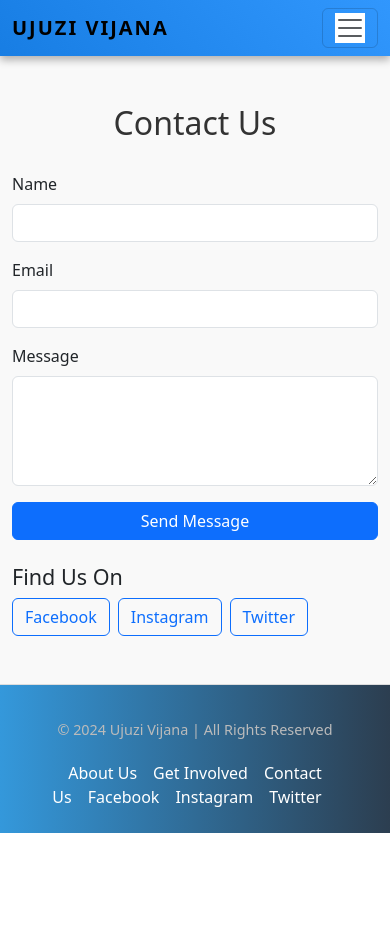
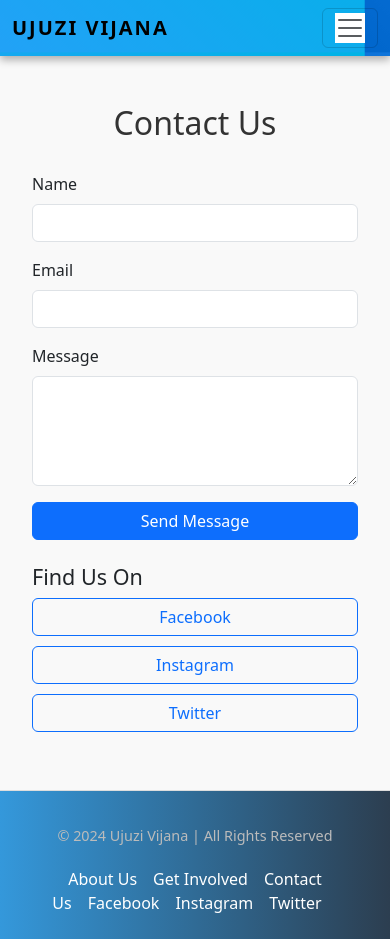
Before and after one commit to kipngenohaaron/Ujuzi-Vijana-, a React (Create React App) app: page /contact in a window 390 px wide. Before the commit the page ends 844 px from the top, so only its background shows below. Built offline with nearby package versions, Linux system fonts and the light colour scheme.

Commit message:
animation and transformation modified

```diff
--- a/src/styles.css
+++ b/src/styles.css
@@ -284,37 +284,144 @@ footer p {
     margin-top: 10px;
   }
 }
-/* Contact Section Styling */
+/* Enhanced Contact Section Styling */
 .contact {
   background: #f9f9f9;
-  padding: 50px 0;
+  padding: 80px 0;  /* Extra padding for a spacious look */
+  position: relative;
+  overflow: hidden;
 }
 
+/* Add a subtle background animation or gradient */
+.contact::before {
+  content: '';
+  position: absolute;
+  top: 0;
+  left: 0;
+  width: 100%;
+  height: 100%;
+  background: linear-gradient(45deg, rgba(52, 152, 219, 0.1), rgba(46, 204, 113, 0.1));
+  animation: gradientAnimation 3s ease-in-out infinite;
+  z-index: -1; /* Ensure the background is behind the content */
+}
+
+@keyframes gradientAnimation {
+  0% {
+    background-position: -200% -200%;
+  }
+  100% {
+    background-position: 200% 200%;
+  }
+}
+
+/* Title Styling with Animation */
 .contact h2 {
   font-size: 2.5rem;
   margin-bottom: 30px;
   color: #333;
+  text-align: center;
+  position: relative;
+  animation: slideInFromTop 1s ease-out forwards;
 }
 
-/* Form Input & Textarea Animations */
+/* Slide in animation for the title */
+@keyframes slideInFromTop {
+  0% {
+    transform: translateY(-30px);
+    opacity: 0;
+  }
+  100% {
+    transform: translateY(0);
+    opacity: 1;
+  }
+}
+
+/* Floating Labels */
 .input-animation {
+  position: relative;
+  padding: 12px 10px 12px 10px;
   transition: all 0.3s ease;
-  padding: 10px;
-  font-size: 1rem;
 }
 
 .input-animation:focus {
   border-color: #3498db;
   box-shadow: 0 0 8px rgba(52, 152, 219, 0.6);
   outline: none;
-}
-
-textarea:focus,
-input:focus {
   background-color: #f3f9ff;
 }
 
-/* Submit Button Styling */
+/* Floating Label Styling */
+.input-animation:focus + .form-label,
+.input-animation:not(:placeholder-shown) + .form-label {
+  transform: translateY(-20px);
+  font-size: 0.85rem;
+  color: #3498db;
+}
+
+/* Success Message Fade-in */
+.alert-success {
+  background-color: #28a745;
+  color: white;
+  font-size: 1.1rem;
+  margin-bottom: 20px;
+  opacity: 0;
+  animation: fadeInAlert 1s ease-out forwards;
+}
+
+@keyframes fadeInAlert {
+  0% {
+    opacity: 0;
+  }
+  100% {
+    opacity: 1;
+  }
+}
+
+/* Form Fields Animation */
+.form-control {
+  position: relative;
+  transition: all 0.4s ease-in-out;
+}
+
+.form-control:hover {
+  transform: scale(1.05);
+  box-shadow: 0 0 10px rgba(52, 152, 219, 0.3);
+}
+
+/* Input Hover Effect (Wiggle Effect) */
+.input-animation:hover {
+  animation: wiggle 0.5s ease-in-out;
+}
+
+@keyframes wiggle {
+  0% {
+    transform: translateX(0);
+  }
+  25% {
+    transform: translateX(-5px);
+  }
+  50% {
+    transform: translateX(5px);
+  }
+  75% {
+    transform: translateX(-5px);
+  }
+  100% {
+    transform: translateX(0);
+  }
+}
+
+/* Social Media Buttons Animation */
+.social-btn {
+  transition: transform 0.3s ease, background-color 0.3s ease;
+}
+
+.social-btn:hover {
+  background-color: #f39c12;
+  transform: scale(1.1) rotate(5deg);
+}
+
+/* Submit Button Hover Animation */
 .btn-animation {
   transition: background-color 0.3s ease, transform 0.3s ease;
   padding: 12px 20px;
@@ -323,7 +430,7 @@ input:focus {
 
 .btn-animation:hover {
   background-color: #2980b9;
-  transform: translateY(-3px);
+  transform: translateY(-3px) scale(1.05);
 }
 
 .btn-primary {
@@ -331,39 +438,24 @@ input:focus {
   border: none;
 }
 
-/* Social Media Buttons */
-.social-btn {
-  transition: background-color 0.3s ease, transform 0.3s ease;
-}
-
-.social-btn:hover {
-  background-color: #f39c12;
-  transform: scale(1.05);
-}
-
-/* Success Message Styling */
-.alert-success {
-  background-color: #28a745;
-  color: white;
-  font-size: 1.1rem;
-  margin-bottom: 20px;
-}
-
 /* Mobile Responsiveness */
 @media (max-width: 768px) {
   .contact {
-    padding: 30px 0;
+    padding: 40px 20px;
   }
 
   .contact h2 {
     font-size: 2rem;
   }
 
-  .input-animation {
+  .input-animation,
+  .form-control,
+  .btn-animation {
     width: 100%;
   }
 
-  .btn-animation {
+  .social-btn {
     width: 100%;
+    margin-bottom: 10px;
   }
 }
```
